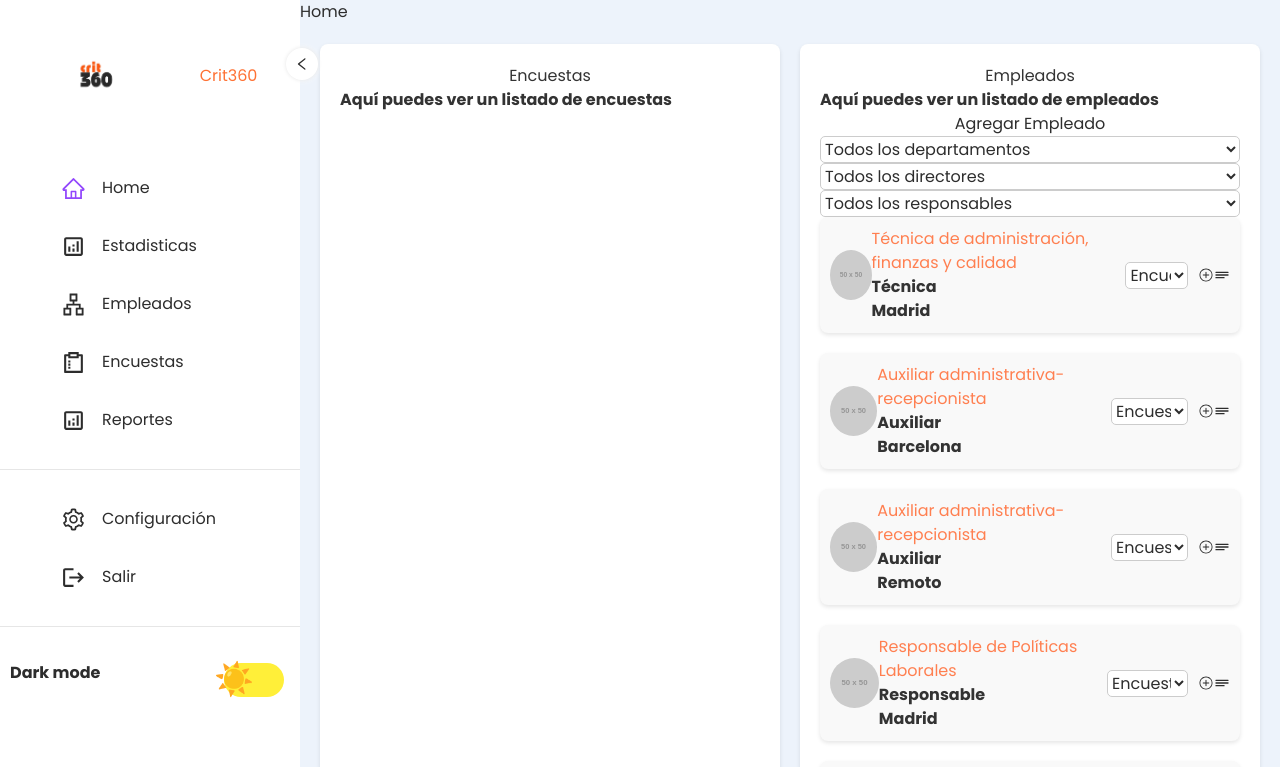
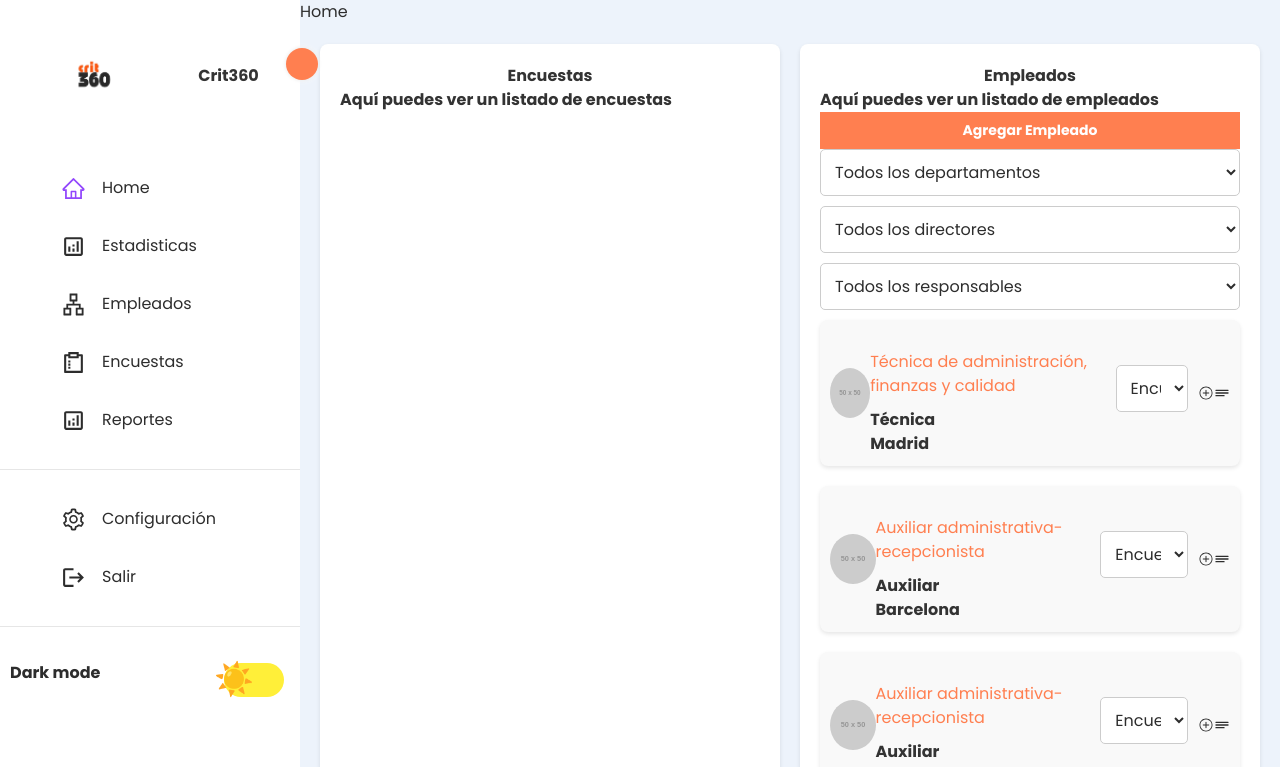
Before and after one commit to Jander1016/criteria-frontend, a React (Vite) app: page / in a window 1280 px wide. Shown: the top 767 px of the page. Built offline with nearby package versions, Linux system fonts and the light colour scheme.

Commit message:
styles specified for SurveyEditor addeded

```diff
--- a/src/components/SurveyEditor/SurveyEditor.css
+++ b/src/components/SurveyEditor/SurveyEditor.css
@@ -1,72 +1,72 @@
 .container {
-  max-width: 600px;
-  margin: 0 auto;
-  padding: 20px;
-  border-radius: 10px;
-  box-shadow: 0 4px 6px rgba(0, 0, 0, 0.1);
-  background-color: #f9f9f9;
+  max-width: 600px !important;
+  margin: 0 auto !important;
+  padding: 20px !important;
+  border-radius: 10px !important;
+  box-shadow: 0 4px 6px rgba(0, 0, 0, 0.1) !important;
+  background-color: #f9f9f9 !important;
 }
 
 h2 {
-  text-align: center;
-  color: #333;
-  font-weight: bold;
+  text-align: center !important;
+  color: #333 !important;
+  font-weight: bold !important;
 }
 
 h3 {
-  margin-top: 20px;
-  margin-bottom: 10px;
-  color: #ff7f50;
+  margin-top: 20px !important;
+  margin-bottom: 10px !important;
+  color: #ff7f50 !important;
 }
 
 input[type="text"],
 select {
-  width: 100%;
-  padding: 10px;
-  margin-bottom: 10px;
-  border: 1px solid #ccc;
-  border-radius: 5px;
+  width: 100% !important;
+  padding: 10px !important;
+  margin-bottom: 10px !important;
+  border: 1px solid #ccc !important;
+  border-radius: 5px !important;
 }
 
 select {
-  background-color: #fff;
+  background-color: #fff !important;
 }
 
 .question-actions {
-  display: flex;
-  justify-content: space-between;
-  align-items: center;
-  margin-bottom: 20px;
+  display: flex !important;
+  justify-content: space-between !important;
+  align-items: center !important;
+  margin-bottom: 20px !important;
 }
 
 button {
-  background-color: #ff7f50;
-  color: #fff;
-  font-weight: bold;
-  cursor: pointer;
-  padding: 8px 16px;
-  font-size: 14px;
+  background-color: #ff7f50 !important;
+  color: #fff !important;
+  font-weight: bold !important;
+  cursor: pointer !important;
+  padding: 8px 16px !important;
+  font-size: 14px !important;
 }
 
 ul {
-  list-style-type: none;
-  padding: 0;
+  list-style-type: none !important;
+  padding: 0 !important;
 }
 
 li {
-  margin-bottom: 10px;
-  color: #333;
+  margin-bottom: 10px !important;
+  color: #333 !important;
 }
 
 li strong {
-  font-weight: bold;
+  font-weight: bold !important;
 }
 
 p {
-  font-weight: bold;
-  color: #333;
+  font-weight: bold !important;
+  color: #333 !important;
 }
 
 p span {
-  font-weight: normal;
+  font-weight: normal !important;
 }
```
